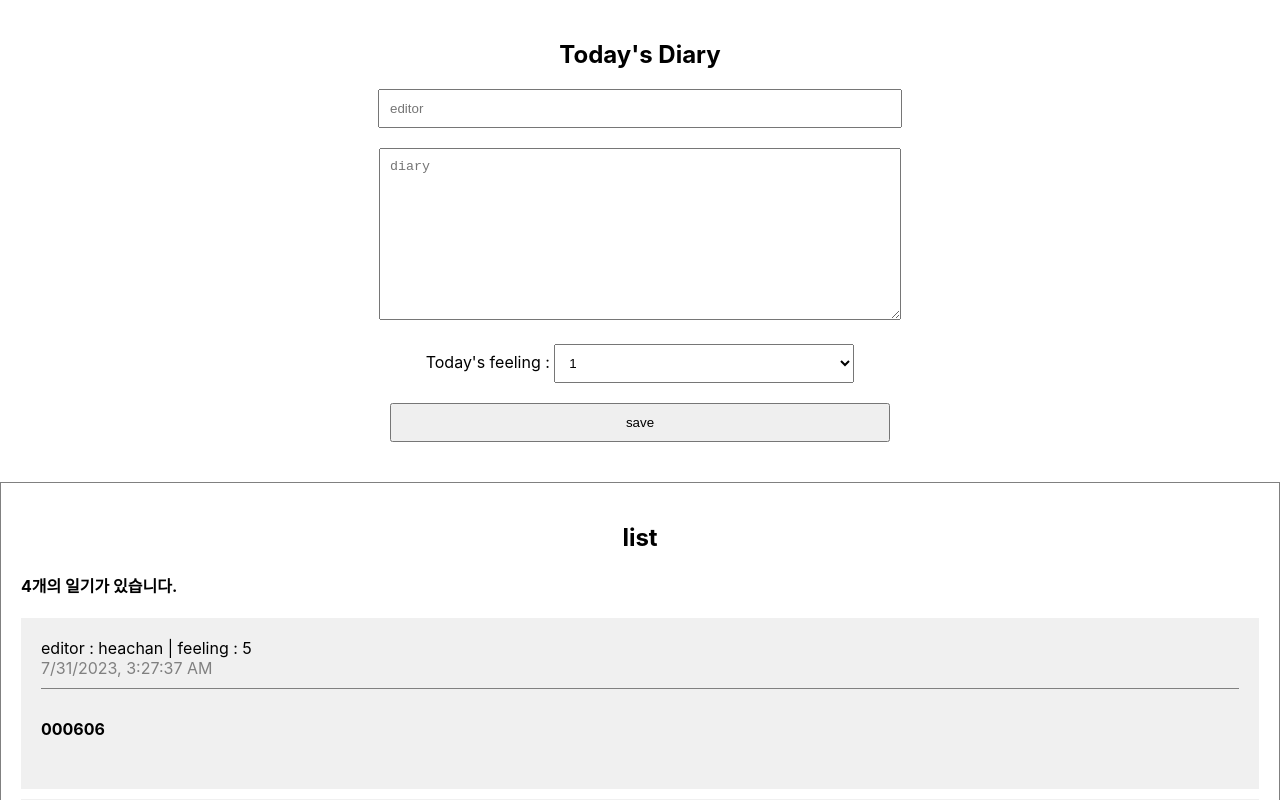
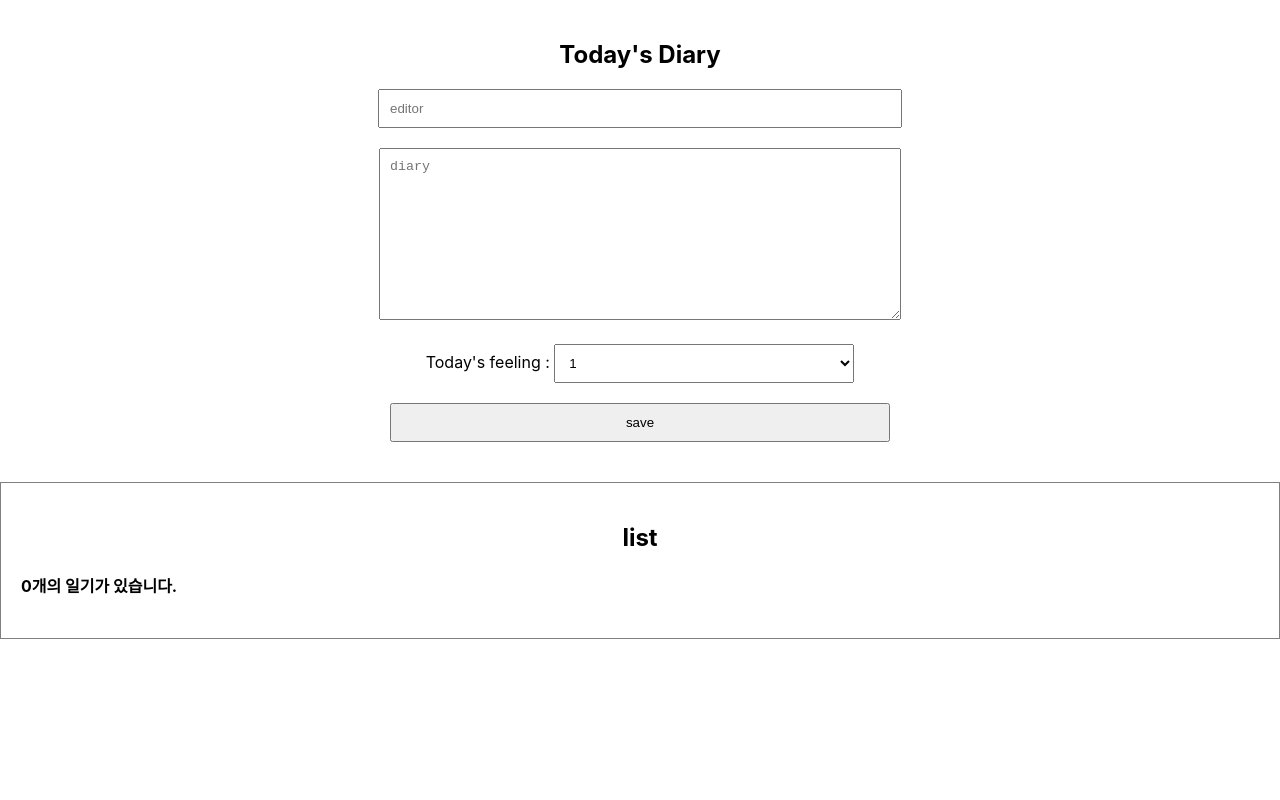
Before and after one commit to amykkkk/ReactJS.diary, a React (Create React App) app: page / in a window 1280 px wide. Shown: the top 800 px of the page. Built offline with nearby package versions, Linux system fonts and the light colour scheme.

Commit message:
#6-4 Diary: 리스트 추가

```diff
--- a/src/App.js
+++ b/src/App.js
@@ -1,43 +1,28 @@
+import { useRef, useState } from "react";
 import "./App.css";
 import DiaryEditor from "./DiaryEditor";
 import DiaryList from "./DiaryList";
 
-const dummyList = [
-  {
-    id: 1,
-    author: "heachan",
-    content: "000606",
-    emotion: 5,
-    created_date: new Date().getTime(),
-  },
-  {
-    id: 2,
-    author: "mark",
-    content: "990824",
-    emotion: 4,
-    created_date: new Date().getTime(),
-  },
-  {
-    id: 3,
-    author: "jeno",
-    content: "marklee",
-    emotion: 3,
-    created_date: new Date().getTime(),
-  },
-  {
-    id: 4,
-    author: "renjun",
-    content: "marklee",
-    emotion: 1,
-    created_date: new Date().getTime(),
-  },
-];
+function App() {
+  const [data, setData] = useState([]);
+  const dataId = useRef(0);
+  const onCreate = (author, content, emotion) => {
+    const created_date = new Date().getTime();
+    const newItem = {
+      author,
+      content,
+      emotion,
+      created_date,
+      id: dataId.current,
+    };
+    dataId.current += 1;
+    setData([newItem, ...data]);
+  };
 
-function App() {
   return (
     <div className="App">
-      <DiaryEditor />
-      <DiaryList diaryList={dummyList} />
+      <DiaryEditor onCreate={onCreate} />
+      <DiaryList diaryList={data} />
     </div>
   );
 }
--- a/src/DiaryEditor.js
+++ b/src/DiaryEditor.js
@@ -1,6 +1,6 @@
 import { useRef, useState } from "react";
 
-const DiaryEditor = () => {
+const DiaryEditor = ({ onCreate }) => {
   //html dom 요소 접근
   const authorInput = useRef();
   const contentInput = useRef();
@@ -31,8 +31,13 @@
       return;
     }
 
-    console.log(state);
+    onCreate(state.author, state.content, state.emotion);
     alert("save");
+    setState({
+      author: "",
+      content: "",
+      emotion: 1,
+    });
   };
 
   return (
```
